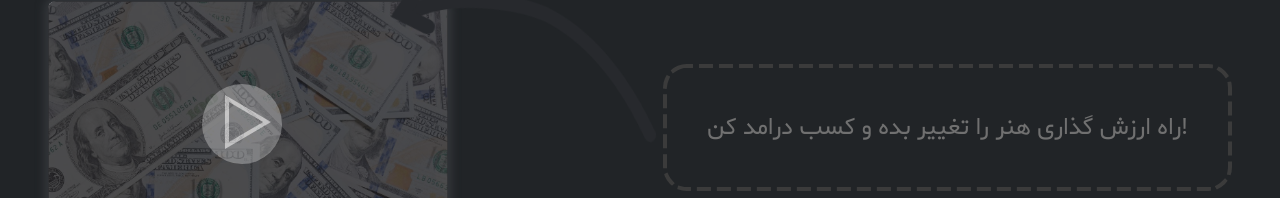
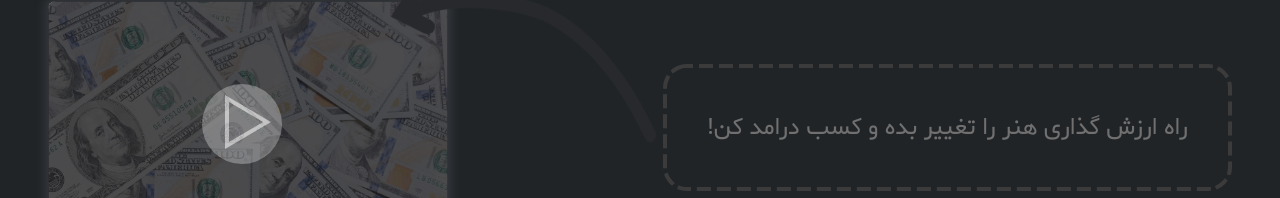
Before and after one commit to kolako54/patreon, a React (Create React App) app in the folder client/: page / in a window 1280 px wide. Shown: the part 128-326 px from the top of the page. Built offline with nearby package versions, Linux system fonts and the light colour scheme.

Commit message:
fix: fix exclamation mark wrong place 🐛

```diff
--- a/client/src/pages/Landing/Landing.jsx
+++ b/client/src/pages/Landing/Landing.jsx
@@ -16,7 +16,7 @@ const Landing = () => {
         </div>
         <div className={classes.right}>
           <div className={classes.board}>
-            <p>راه ارزش گذاری هنر را تغییر بده و کسب درامد کن!</p>
+            <p>!راه ارزش گذاری هنر را تغییر بده و کسب درامد کن</p>
           </div>
           <Button classname={classes['board__btn']}>شروع کن</Button>
         </div>
```
